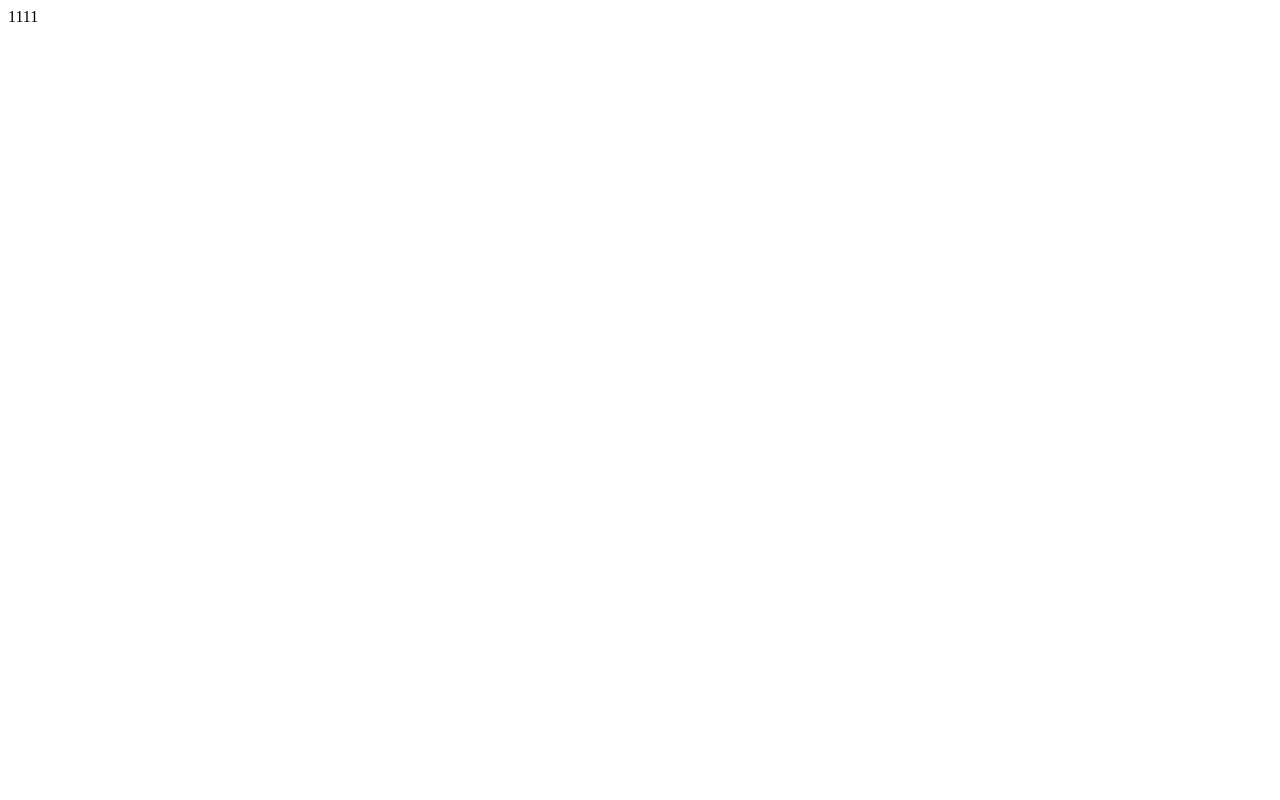
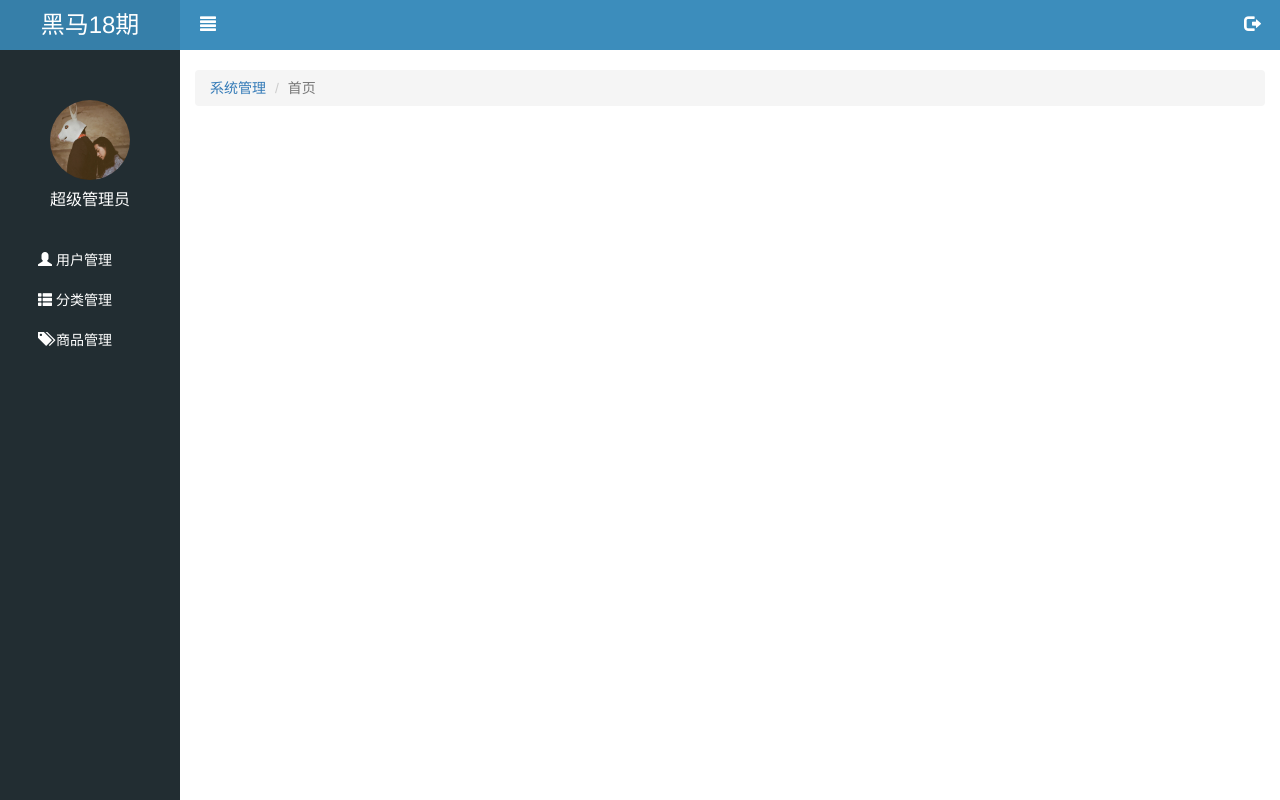
Before and after one commit to HRrong/letao, a website: page public/back/index.html in a window 1280 px wide. Drawn offline with Linux system fonts and the light colour scheme.

Commit message:
首页框架

```diff
--- a/public/back/css/common.css
+++ b/public/back/css/common.css
@@ -1,4 +1,12 @@
 @charset "UTF-8";
+
+html,body {
+  height: 100%;
+}
+
+a, a:link, a:visited, a:hover, a:active {
+  text-decoration: none;
+}
 
 .body_bg {
   background-color: #222d32;
@@ -7,3 +15,95 @@
 .mt_150 {
   margin-top: 150px;
 }
+
+ul {
+  margin: 0;
+  padding: 0;
+  list-style: none;
+}
+
+
+/* 侧边栏 */
+.lt_aside {
+  position: absolute;
+  left: 0;
+  top: 0;
+  width: 180px;
+  height: 100%;
+  background: #222d32;
+}
+
+.lt_aside .brand a{
+  display: block;
+  height: 50px;
+  text-align: center;
+  background: #367fa9;
+  font-size: 24px;
+  color: #fff;
+  line-height: 50px;
+}
+
+.lt_aside .user {
+  margin-top: 50px;
+  text-align: center;
+}
+
+.lt_aside .user img {
+  width: 80px;
+  height: 80px;
+  border-radius: 50%;
+}
+
+.lt_aside .user p {
+  line-height: 40px;
+  font-size: 16px;
+  color:  #fff;
+}
+
+.lt_aside .nav {
+  width: 180px;
+  margin-top: 30px;
+}
+
+.lt_aside .nav li {
+  width: 180px;
+
+  text-align: center;
+  margin-left: -15px;
+}
+
+.nav li a {
+  display: block;
+  height: 40px;
+  font-size: 14px;
+  color: #fff;
+}
+
+.nav .second a {
+  margin-left: 15px;
+}
+
+
+/* 主体 */
+.lt_main {
+  height: 100%;
+  margin-left: 180px;
+}
+
+.lt_header {
+  width: 100%;
+  height: 50px;
+  background: #3c8dbc;
+  padding: 0 20px;
+  line-height: 50px;
+  font-size: 16px;
+  margin-bottom: 20px;
+}
+
+.lt_header a {
+  color: #fff;
+}
+
+/* .breadcrumb > .active {
+  color: #ccc;
+} */
--- a/public/back/index.html
+++ b/public/back/index.html
@@ -4,8 +4,64 @@
     <meta charset="UTF-8">
     <meta http-equiv="X-UA-Compatible" content="ie=edge">
     <title>首页</title>
+    <link rel="stylesheet" href="lib/bootstrap/css/bootstrap.min.css">
+    <link rel="stylesheet" href="lib/bootstrap-validator/css/bootstrapValidator.min.css">
+    <link rel="stylesheet" href="lib/nprogress/nprogress.css">
+    <link rel="stylesheet" href="css/common.css">
 </head>
 <body>
-    <div>1111</div>
+    <!-- 侧边栏 -->
+    <div class="lt_aside">
+        <div class="brand">
+            <a href="index.html">黑马18期</a>
+        </div>
+        <div class="user">
+            <img src="images/r.jpg" alt="">
+            <p>超级管理员</p>
+        </div>
+        <div class="nav">
+            <ul>
+                <li>
+                    <a href="user.html"><span class="glyphicon glyphicon-user"></span> 用户管理</a>
+                </li>
+                <li>
+                    <a href="javascript:;"><span class="glyphicon glyphicon-th-list"></span> 分类管理</a>
+                    <div class="second" style="display:none">
+                        <a href="first.html">一级分类</a>
+                        <a href="second.html">二级分类</a>
+                    </div>
+                </li>
+                <li>
+                    <a href="product.html"><span class="glyphicon glyphicon-tags"></span> 商品管理</a>
+                </li>
+            </ul>
+        </div>
+    </div>
+
+    <!-- 主体区 -->
+    <div class="lt_main">
+        <div class="lt_header">
+            <a href="javascript:;" class="icon_menu pull-left">
+                <span class="glyphicon glyphicon-align-justify"></span>
+            </a>
+            <a href="javascript:;" class=" pull-right icon_logout">
+                <span class="glyphicon glyphicon-log-out "></span>
+            </a>
+        </div>
+
+        <div class="container-fluid">
+            <ol class="breadcrumb">
+                <li><a href="index.html">系统管理</a></li>
+                <li class="active">首页</li>
+            </ol>
+        </div>
+    </div>
+
+    <script src="lib/jquery/jquery.js"></script>
+    <script src="lib/bootstrap/js/bootstrap.min.js"></script>
+    <script src="lib/bootstrap-validator/js/bootstrapValidator.js"></script>
+    <script src="lib/nprogress/nprogress.js"></script>
+    <script src="js/common.js"></script>
+    <script src="js/login.js"></script>
 </body>
 </html>
```
Also changed, not shown: public/back/images/r.jpg (added).
